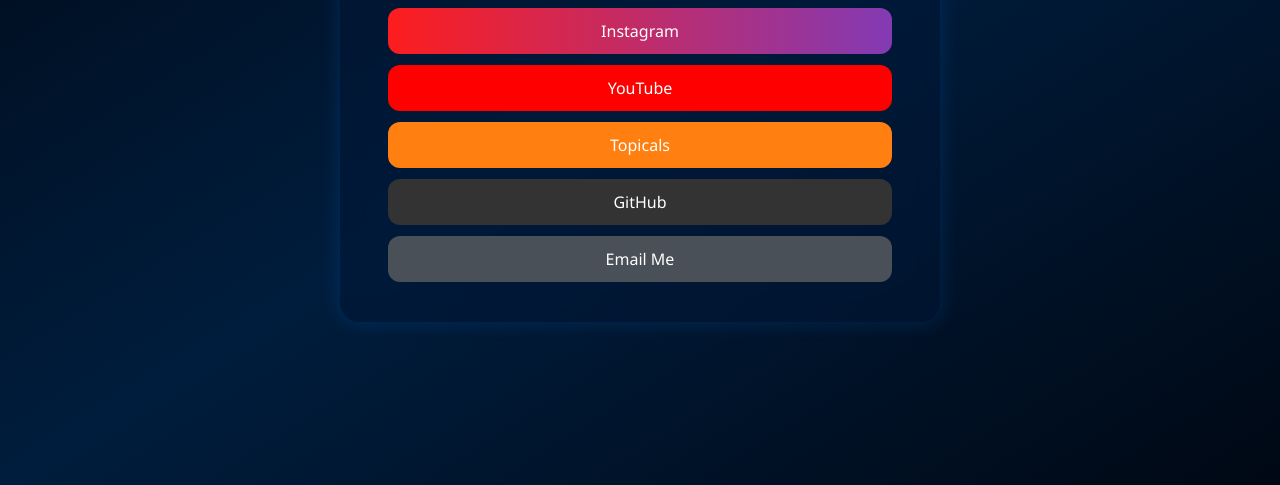
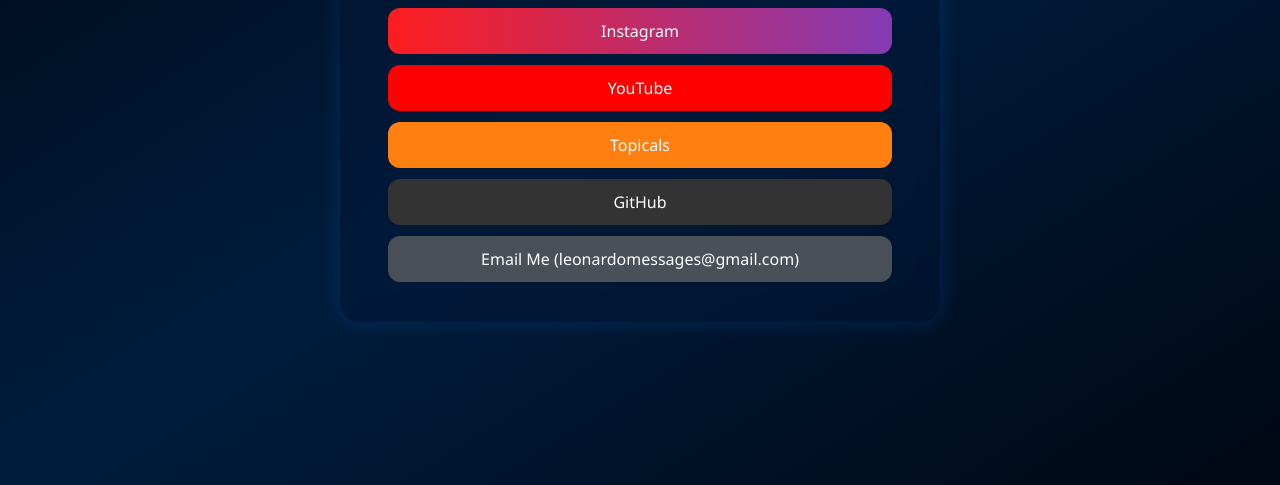
Before and after one commit to ALTF4Xx/RomanoPortal, a plain HTML site: page index.html in a window 1280 px wide. Shown: the part 315-800 px from the top of the page. Drawn offline with Linux system fonts and the light colour scheme.

Commit message:
Update index.html
email button wont work for some reason

```diff
--- a/index.html
+++ b/index.html
@@ -28,7 +28,7 @@
           GitHub
         </a>
         <a href="leonardomessages@gmail.com" class="btn email">
-          Email Me
+          Email Me (leonardomessages@gmail.com)
         </a>
       </div>
     </div>
```
